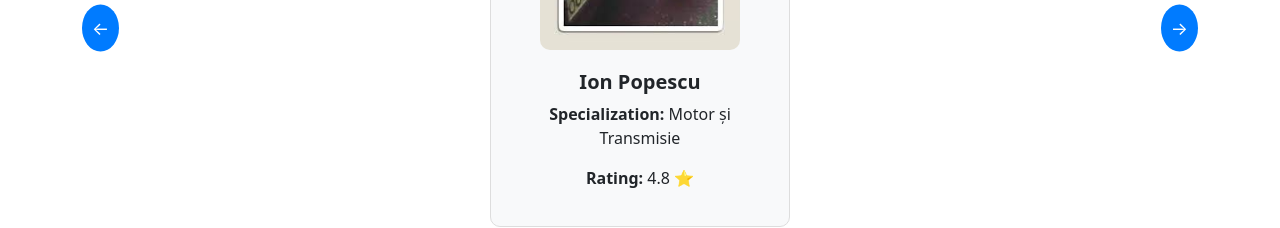
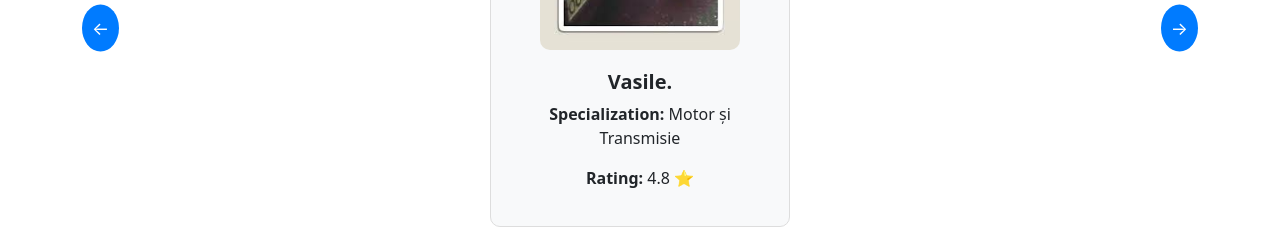
Before and after one commit to RoscaSilviu/ReactProj, a React (Create React App) app: page /about in a window 1280 px wide. Shown: the part 373-601 px from the top of the page. Built offline with nearby package versions, Linux system fonts and the light colour scheme; no server answers.

Commit message:
carnames

```diff
--- a/src/components/About.js
+++ b/src/components/About.js
@@ -3,16 +3,16 @@ import './About.css';
 import car2 from '../car2.jpg';
 import car4 from '../car4.jpg';
 import car5 from '../car5.jpg';
-import car6 from '../car6.PNG';
+import car6 from '../stoian.webp';
 
 const About = () => {
   const [index, setIndex] = useState(0);
 
   const mechanics = [
-    { id: 1, name: 'Ion Popescu', specialization: 'Motor și Transmisie', image: car2, rating: 4.8 },
-    { id: 2, name: 'Maria Ionescu', specialization: 'Sisteme Electrice', image: car4, rating: 4.9 },
-    { id: 3, name: 'Vasile Dănuț', specialization: 'Caroserie ', image: car5, rating: 4.7 },
-    { id: 4, name: 'Gabriel Stanciu', specialization: 'Diagnosticare auto', image: car6, rating: 5.0 },
+    { id: 1, name: 'Vasile.', specialization: 'Motor și Transmisie', image: car2, rating: 4.8 },
+    { id: 2, name: 'Meowana Ionescu', specialization: 'Sisteme Electrice', image: car4, rating: 4.9 },
+    { id: 3, name: 'Meowgurel Meownel', specialization: 'Reparatii Tigai', image: car5, rating: 5.1 },
+    { id: 4, name: 'Mâțu Stoian', specialization: 'Sisteme Audio', image: car6, rating: 5.0 },
   ];
 
   const handlePrevClick = () => {
```
Also changed, not shown: src/stoian.webp (added).
